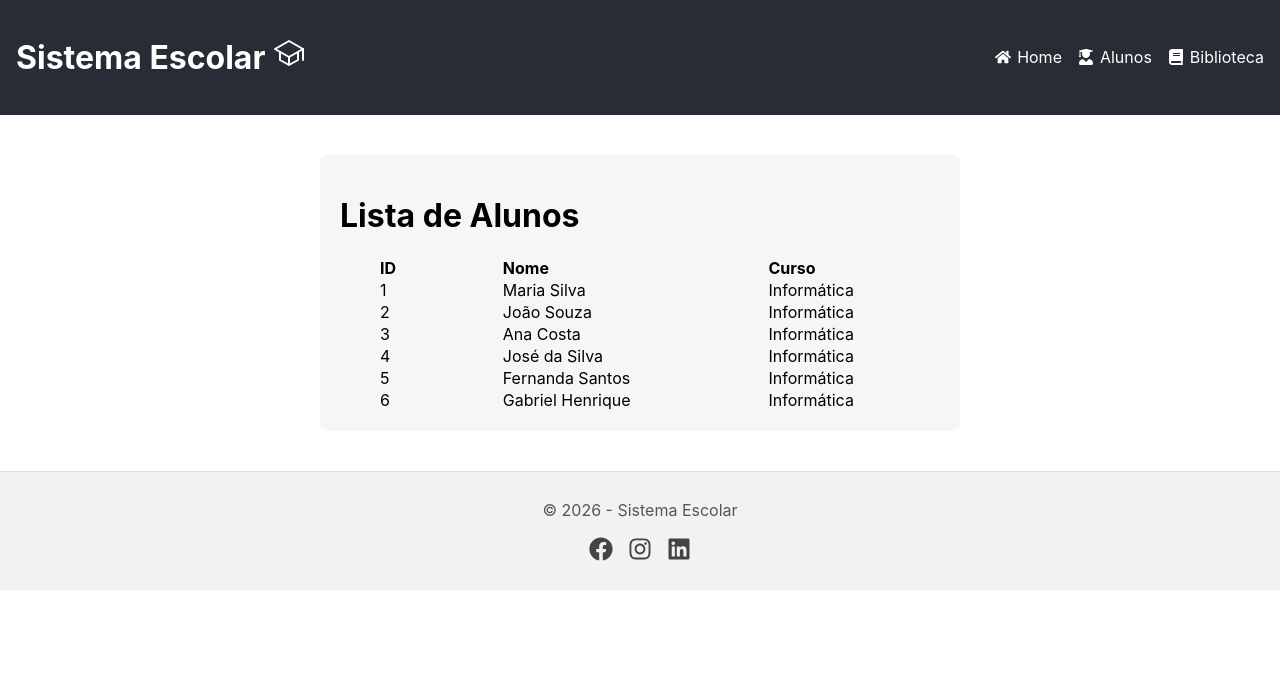
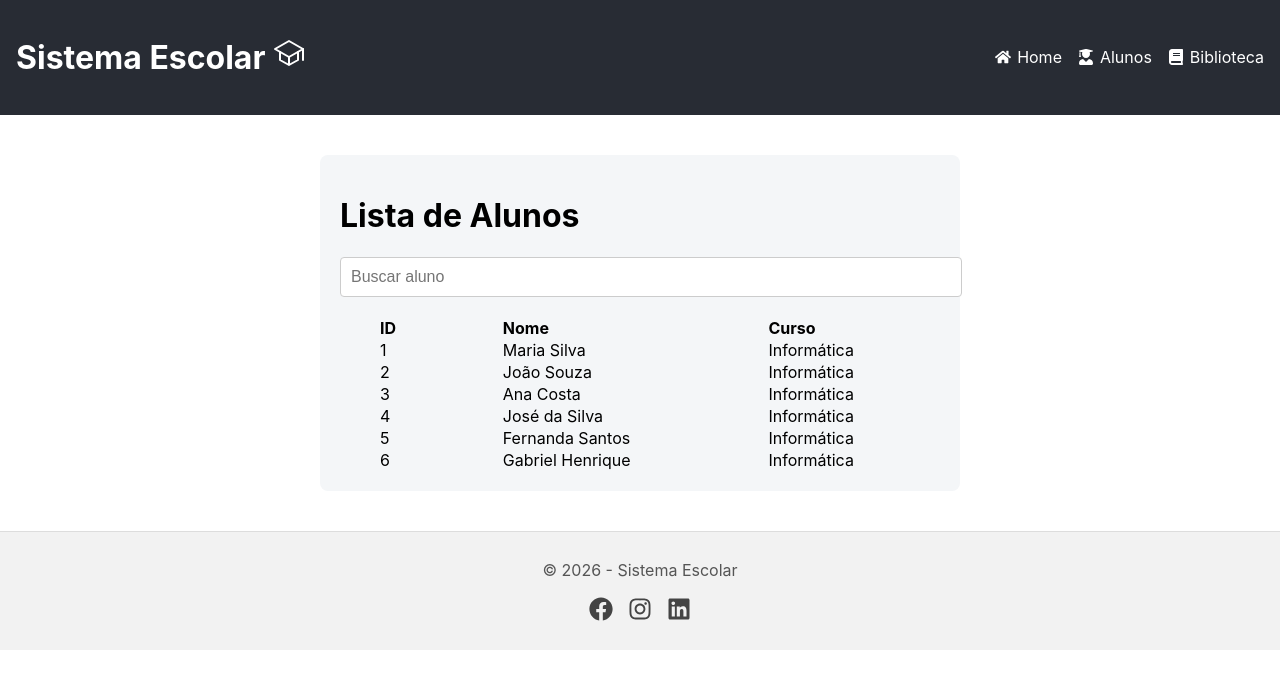
Before and after one commit to TonMendes/sistema-escolar, a React (Create React App) app: page /Alunos in a window 1280 px wide. Shown: the top 688 px of the page. Built offline with nearby package versions, Linux system fonts and the light colour scheme.

Commit message:
Desafio 1

```diff
--- a/src/pages/Alunos.js
+++ b/src/pages/Alunos.js
@@ -4,6 +4,7 @@ import styles from './Alunos.module.css'
 function Alunos(){
 
     const [alunos, setAlunos] = useState([]);
+    const [busca, setBusca] = useState('');
     const [loading, setLoading] = useState(true);
 
     useEffect( ()=> {
@@ -24,6 +25,8 @@ function Alunos(){
 
     }, []);
 
+    const alunosFiltrados = alunos.filter(aluno => aluno.nome.toLowerCase().includes(busca.toLowerCase()));
+
     if(loading){
         return <p className={styles.loading}>Carregando alunos...</p>
     }
@@ -32,7 +35,9 @@ function Alunos(){
         <div className={styles.container}>
             <h1>Lista de Alunos</h1>
 
-            {alunos.length === 0 ? (<p className={styles.vazio}>Nenhum aluno encontrado.</p>)
+            <input type="text" placeholder="Buscar aluno" value={busca} onChange={(e) => setBusca(e.target.value)} className={styles.busca} />
+
+            {alunosFiltrados.length === 0 ? (<p className={styles.vazio}>Nenhum aluno encontrado.</p>)
             : (
                 <table className={styles.tabela}>
                     <thead>
@@ -43,7 +48,7 @@ function Alunos(){
                         </tr>
                     </thead>
                     <tbody>
-                        {alunos.map(aluno => (
+                        {alunosFiltrados.map(aluno => (
                             <tr key={aluno.id}>
                                 <td>{aluno.id}</td>
                                 <td>{aluno.nome}</td>
--- a/src/pages/Alunos.module.css
+++ b/src/pages/Alunos.module.css
@@ -22,3 +22,12 @@
     padding: 1px 40px;
     text-align: left;
 }
+
+.busca{
+    width: 100%;
+    padding: 10px;
+    margin-bottom: 20px;
+    border: 1px solid #ccc;
+    border-radius: 4px;
+    font-size: 16px;
+}
```
Also changed, not shown: 1 other file (tests, documents, lock files or other folders).
